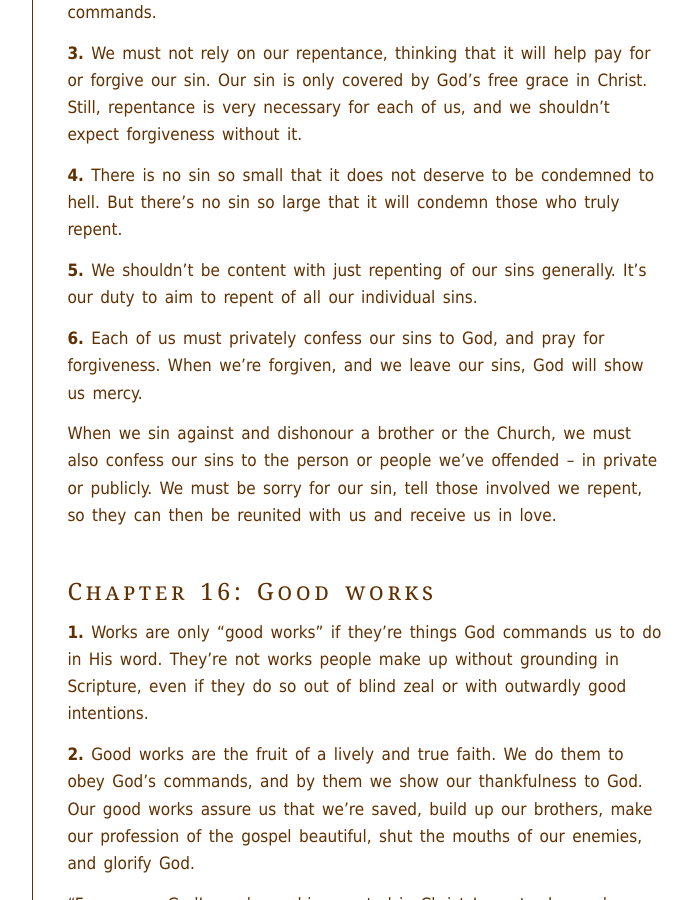
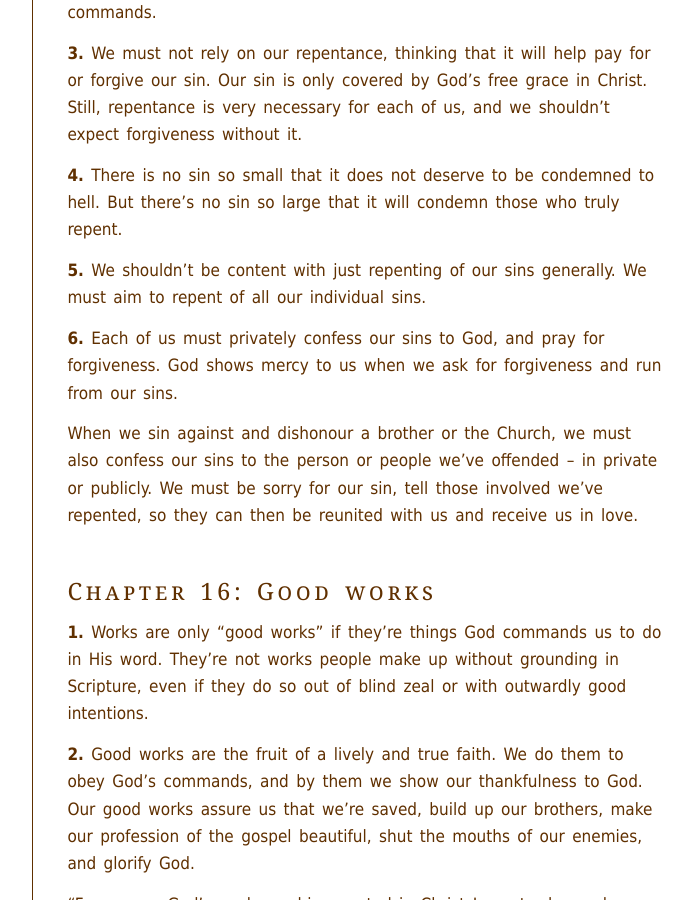
Before and after one commit to benhoyt/benhoyt.github.com, a Jekyll site: the page built from writings-pew.html, in a window 1280 px wide and 900 px high, scrolled down 18659 px. Shown: the whole window, without its empty margins (356-1048 px from the left). Built offline with Jekyll 4.4.1, drawn with Linux system fonts in a browser that asks for light colours.

Commit message:
Couple of tweaks to chapters 14 and 15 per Franci.

```diff
--- a/writings-pew.html
+++ b/writings-pew.html
@@ -371,11 +371,11 @@ permalink: /writings/pew/index.html
 
 <p><a id="chapter15-4" href="#chapter15-4" class="subsection">4.</a> There is no sin so small that it does not deserve to be condemned to hell. But there’s no sin so large that it will condemn those who truly repent.</p>
 
-<p><a id="chapter15-5" href="#chapter15-5" class="subsection">5.</a> We shouldn’t be content with just repenting of our sins generally. It’s our duty to aim to repent of all our individual sins.</p>
+<p><a id="chapter15-5" href="#chapter15-5" class="subsection">5.</a> We shouldn’t be content with just repenting of our sins generally. We must aim to repent of all our individual sins.</p>
 
-<p><a id="chapter15-6" href="#chapter15-6" class="subsection">6.</a> Each of us must privately confess our sins to God, and pray for forgiveness. When we’re forgiven, and we leave our sins, God will show us mercy.</p>
+<p><a id="chapter15-6" href="#chapter15-6" class="subsection">6.</a> Each of us must privately confess our sins to God, and pray for forgiveness. God shows mercy to us when we ask for forgiveness and run from our sins.</p>
 
-<p>When we sin against and dishonour a brother or the Church, we must also confess our sins to the person or people we’ve offended – in private or publicly. We must be sorry for our sin, tell those involved we repent, so they can then be reunited with us and receive us in love.</p>
+<p>When we sin against and dishonour a brother or the Church, we must also confess our sins to the person or people we’ve offended – in private or publicly. We must be sorry for our sin, tell those involved we’ve repented, so they can then be reunited with us and receive us in love.</p>
 
 
 <h2 id="chapter16"><a href="#chapter16">Chapter 16: Good works</a></h2>
```
